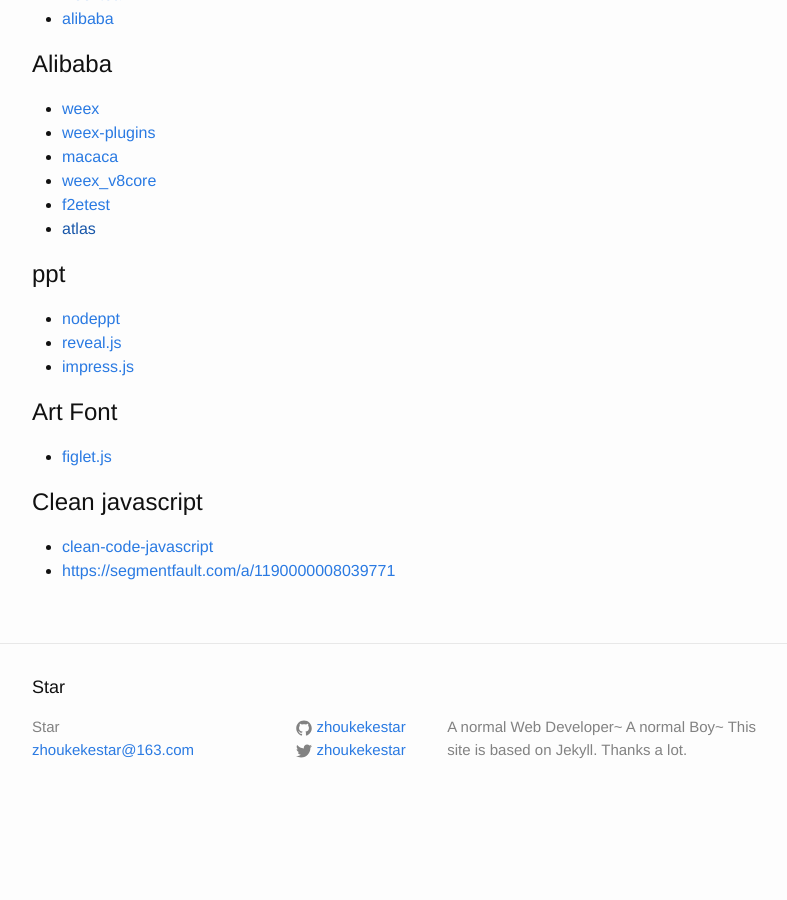
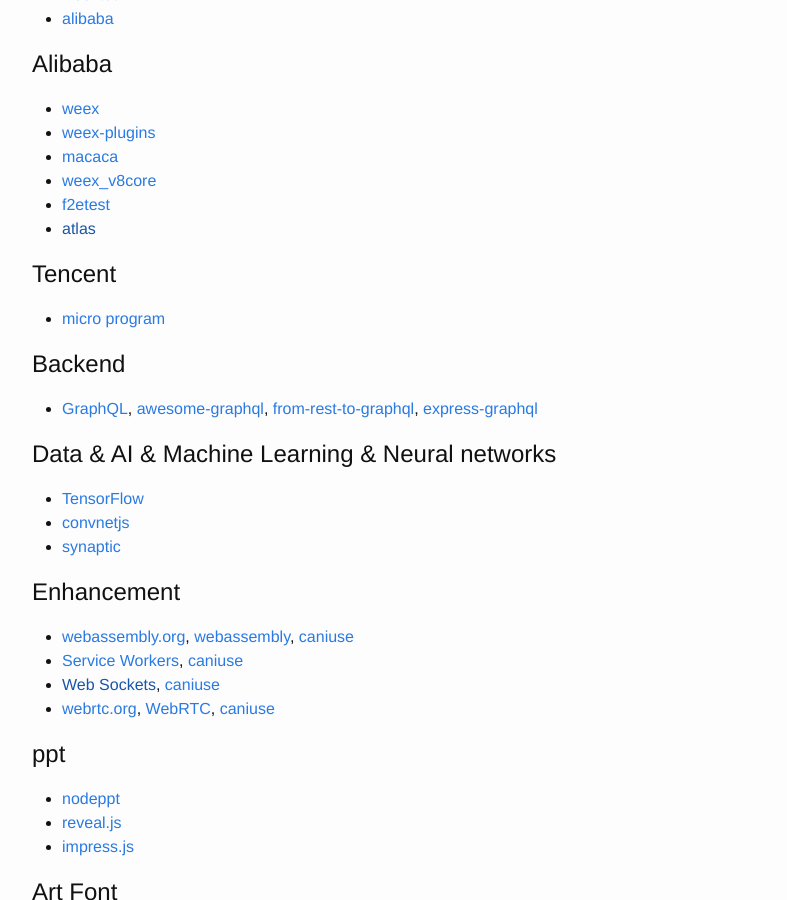
Before and after one commit to zhoukekestar/notes, a Jekyll site: the page built from _posts/2017-01-05-my-stars.md, in a window 1280 px wide and 900 px high, scrolled down 268 px. Shown: the whole window, without its empty margins (238-1025 px from the left). Built offline with Jekyll 4.4.1, drawn with Linux system fonts in a browser that asks for light colours; before the commit the page ends 1089 px from its top, so only the background shows below that.

Commit message:
Update my stars

```diff
--- a/_posts/2017-01-05-my-stars.md
+++ b/_posts/2017-01-05-my-stars.md
@@ -17,6 +17,23 @@
 * [f2etest](https://github.com/alibaba/f2etest)
 * [atlas]()
 
+# Tencent
+* [micro program](https://github.com/opendigg/awesome-github-wechat-weapp)
+
+# Backend
+* [GraphQL](https://github.com/graphql/graphql-js), [awesome-graphql](https://github.com/chentsulin/awesome-graphql),  [from-rest-to-graphql](https://0x2a.sh/from-rest-to-graphql-b4e95e94c26b#.wqzowjomw), [express-graphql](https://github.com/graphql/express-graphql)
+
+# Data & AI & Machine Learning & Neural networks
+* [TensorFlow](https://www.tensorflow.org/)
+* [convnetjs](https://github.com/karpathy/convnetjs)
+* [synaptic](https://github.com/cazala/synaptic)
+
+# Enhancement
+* [webassembly.org](http://webassembly.org/), [webassembly](https://github.com/webassembly/), [caniuse](http://caniuse.com/#search=WebAssembly)
+* [Service Workers](https://developer.mozilla.org/en-US/docs/Web/API/Service_Worker_API),  [caniuse](http://caniuse.com/#search=service%20workers)
+* [Web Sockets](), [caniuse](http://caniuse.com/#search=web%20sockets)
+* [webrtc.org](https://webrtc.org/), [WebRTC](https://developer.mozilla.org/en-US/docs/Glossary/WebRTC), [caniuse](http://caniuse.com/#search=webrtc)
+
 # ppt
 * [nodeppt](https://github.com/ksky521/nodePPT)
 * [reveal.js](https://github.com/hakimel/reveal.js)
```
Also changed, not shown: _posts/2017-01-16-http2.md (added, +4 -0 lines).
